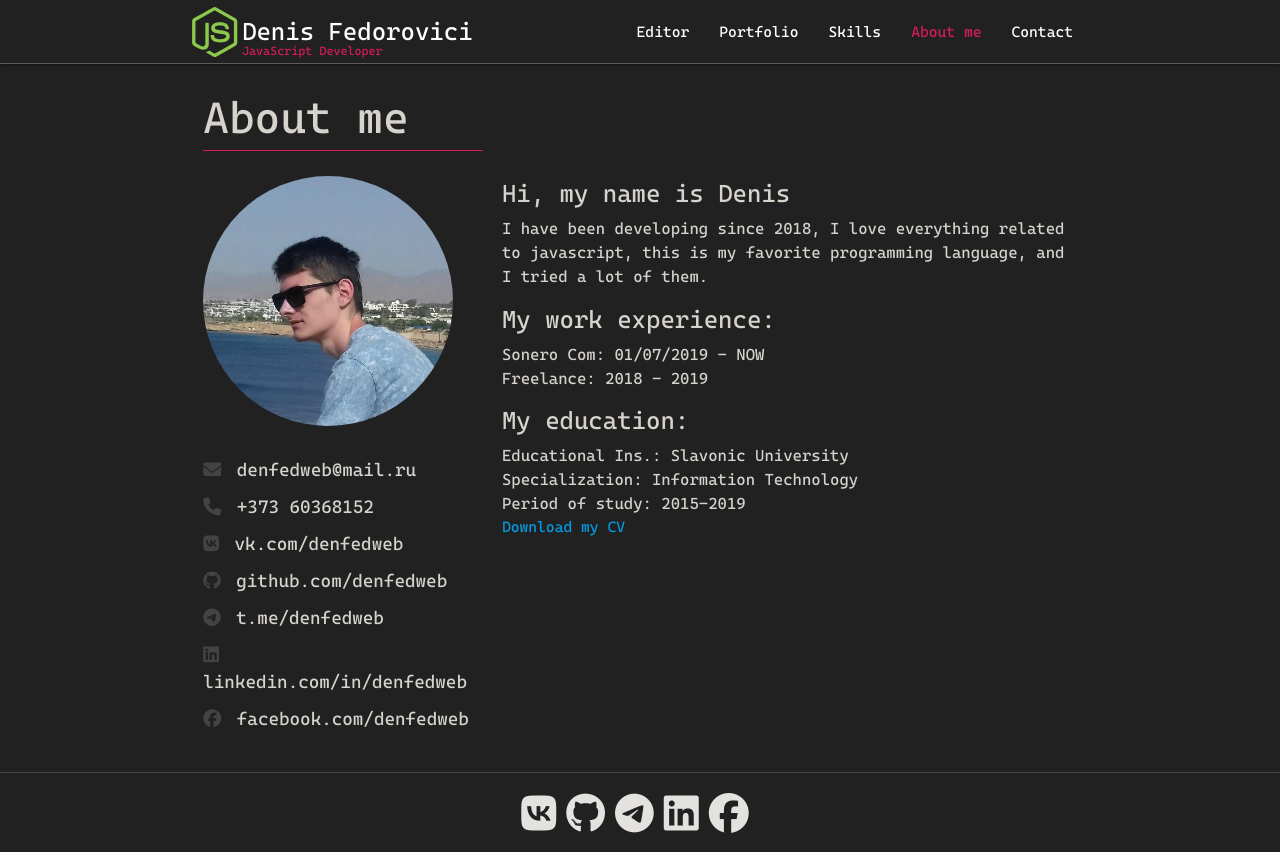
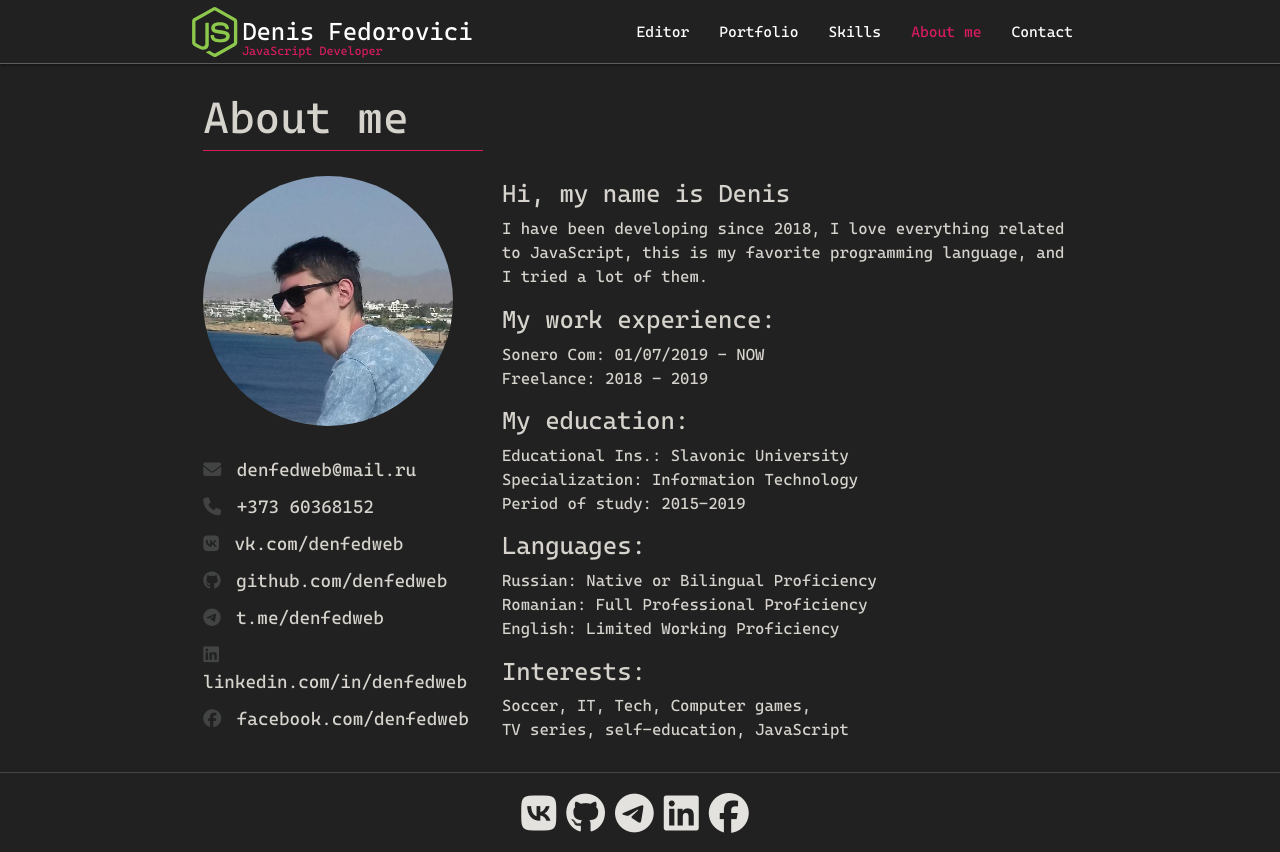
Before and after one commit to denfedweb/denfedweb.github.io, a React (Create React App) app: page /#/about in a window 1280 px wide. Built offline with nearby package versions, Linux system fonts and the light colour scheme.

Commit message:
edit about page

```diff
--- a/src/pages/about/about.js
+++ b/src/pages/about/about.js
@@ -21,7 +21,7 @@ function About() {
             </div>
             <div className={`col l8 ${style.rightBlock}`}>
                 <h5>Hi, my name is Denis</h5>
-                <p>I have been developing since 2018, I love everything related to javascript, this is my favorite programming language, and I tried a lot of them.</p>
+                <p>I have been developing since 2018, I love everything related to JavaScript, this is my favorite programming language, and I tried a lot of them.</p>
                 <h5>My work experience:</h5>
                 <ul>
                     <li>Sonero Com: 01/07/2019 - NOW</li>
@@ -34,7 +34,20 @@ function About() {
                     <li>Specialization: Information Technology</li>
                     <li>Period of study: 2015-2019</li>
                 </ul>
-                <a href="/assets/files/Denis's Resume.pdf" download>Download my CV</a>
+
+                <h5>Languages:</h5>
+                <ul>
+                    <li>Russian: Native or Bilingual Proficiency</li>
+                    <li>Romanian: Full Professional Proficiency</li>
+                    <li>English: Limited Working Proficiency</li>
+                </ul>
+
+                <h5>Interests:</h5>
+                <ul>
+                    <li>Soccer, IT, Tech, Сomputer games,</li>
+                    <li>TV series, self-education, JavaScript</li>
+                </ul>
+                {/*<a href="/assets/files/Denis's Resume.pdf" download>Download my CV</a>*/}
             </div>
         </div>
     );
--- a/src/pages/editor/editor.js
+++ b/src/pages/editor/editor.js
@@ -30,7 +30,7 @@ function Editor() {
             </div>
             {state ?
                 <div>
-                    <h2>ES6 Console</h2>
+                    <h2>ES6 editor</h2>
                     <Playground
                         codeText={es6Example}
                         es6Console
--- a/src/pages/editor/examples/es6Example.js
+++ b/src/pages/editor/examples/es6Example.js
@@ -3,7 +3,7 @@ export const es6Example = "function addDigits(num) {\n" +
     "    \n" +
     "    const newNum = numArr.reduce((total, digit) =>{\n" +
     "        return total + Number(digit);\n" +
-    "    }, 0)\n" +
+    "    }, 0);\n" +
     "    if(numArr.length === 1){\n" +
     "        return newNum;    \n" +
     "    }  \n" +
@@ -12,4 +12,4 @@ export const es6Example = "function addDigits(num) {\n" +
     "\n" +
     "const finalValue = addDigits(38);\n" +
     "\n" +
-    "console.log(finalValue);";
+    "console.log(finalValue);\n";
--- a/src/routes.js
+++ b/src/routes.js
@@ -18,7 +18,7 @@ function Routes() {
             {/*<Route path="/blog" component={Blog} />*/}
             <Route path="/contact" component={Contact} />
             <Route path="/editor" component={Editor}/>
-            <Redirect to="/editor" />
+            <Redirect to="/about" />
         </Switch>
     );
 }
```
